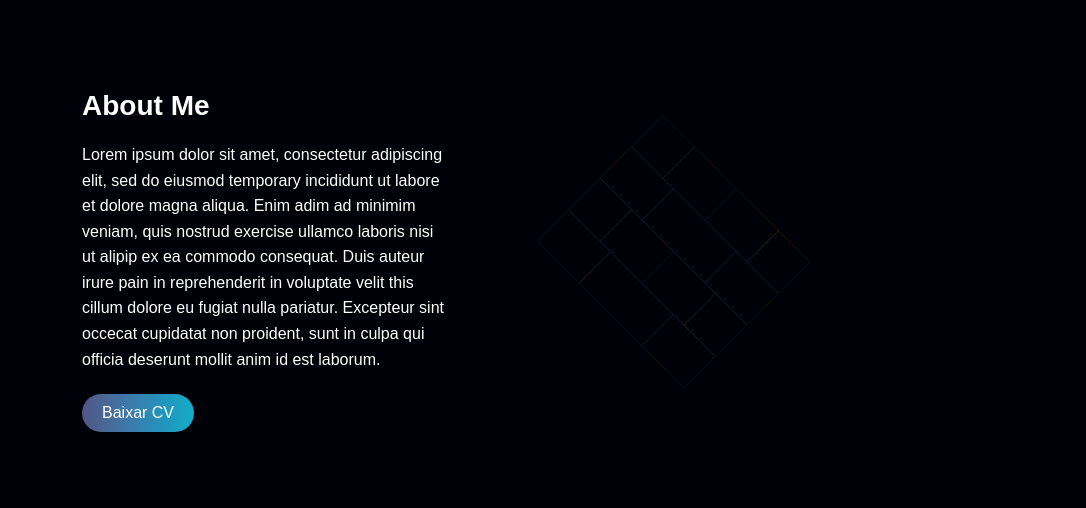
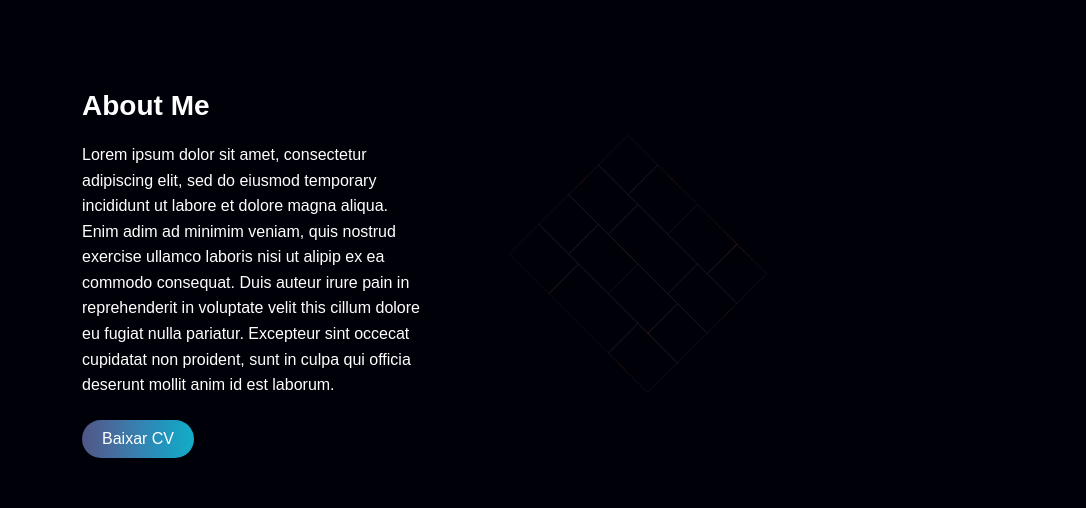
Before and after one commit to lana2-2karla/lana2-2karla.github.io, a React (Create React App) app in the folder portifolio/: page / in a window 1280 px wide. Shown: the part 401-909 px from the top of the page, without its empty margins (194-1280 px from the left). Built offline with nearby package versions, Linux system fonts and the light colour scheme.

Commit message:
:lipstick: refactor: About className

```diff
--- a/portifolio/src/components/AboutMe.js
+++ b/portifolio/src/components/AboutMe.js
@@ -14,13 +14,13 @@
 
   return (
     <section className="about-me">
-        <div className="left">
+        <div className="left-about">
             <h2>About Me</h2>
             <p>Lorem ipsum dolor sit amet, consectetur adipiscing elit, sed do eiusmod temporary incididunt ut labore et dolore magna aliqua. Enim adim ad minimim veniam, quis nostrud exercise ullamco laboris nisi ut alipip ex ea commodo consequat. Duis auteur irure pain in reprehenderit in voluptate velit this cillum dolore eu fugiat nulla pariatur. Excepteur sint occecat cupidatat non proident, sunt in culpa qui officia deserunt mollit anim id est laborum.</p>
             <br />
             <button className="btn" onClick={handleDownloadCV}>Baixar CV</button>
         </div>
-        <div className="right">
+        <div className="right-about">
             <img src={drawingSvg} alt="drawing" className="drawing-svg" />
         </div>
     </section>
```
